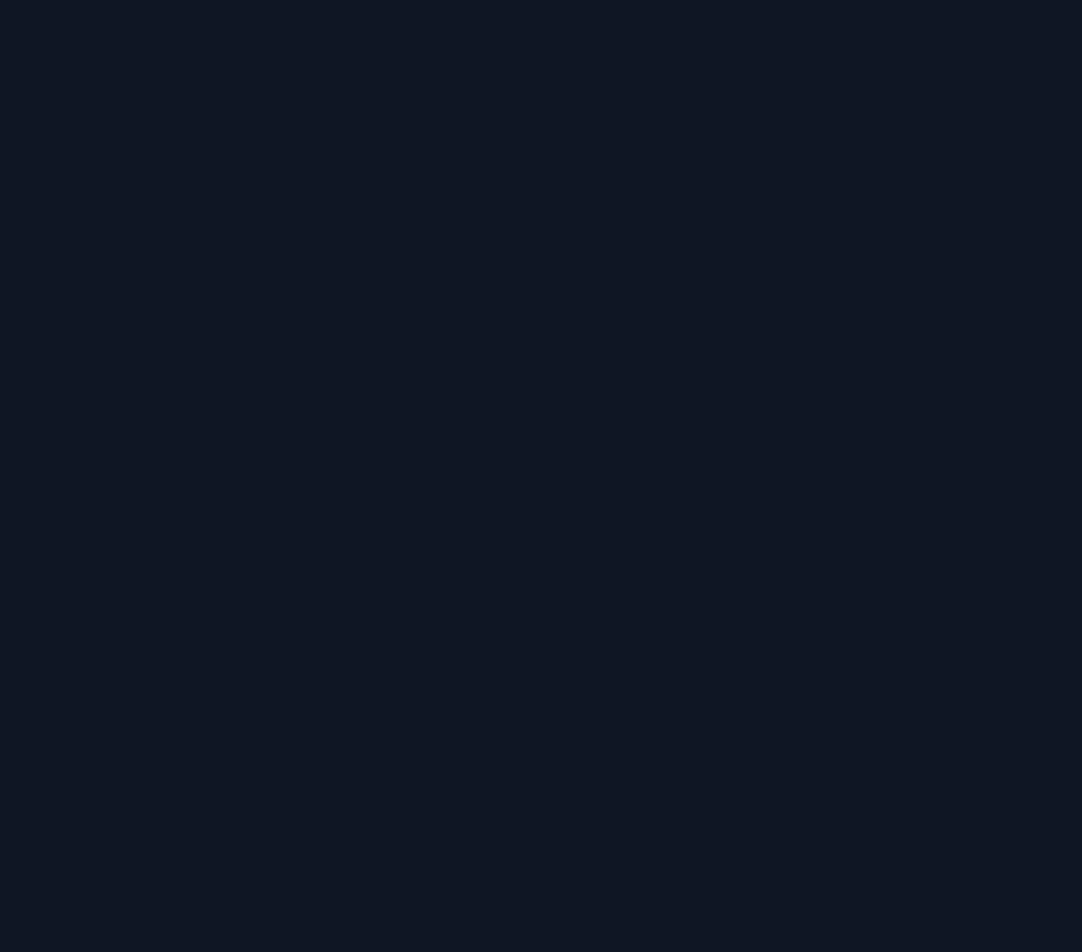
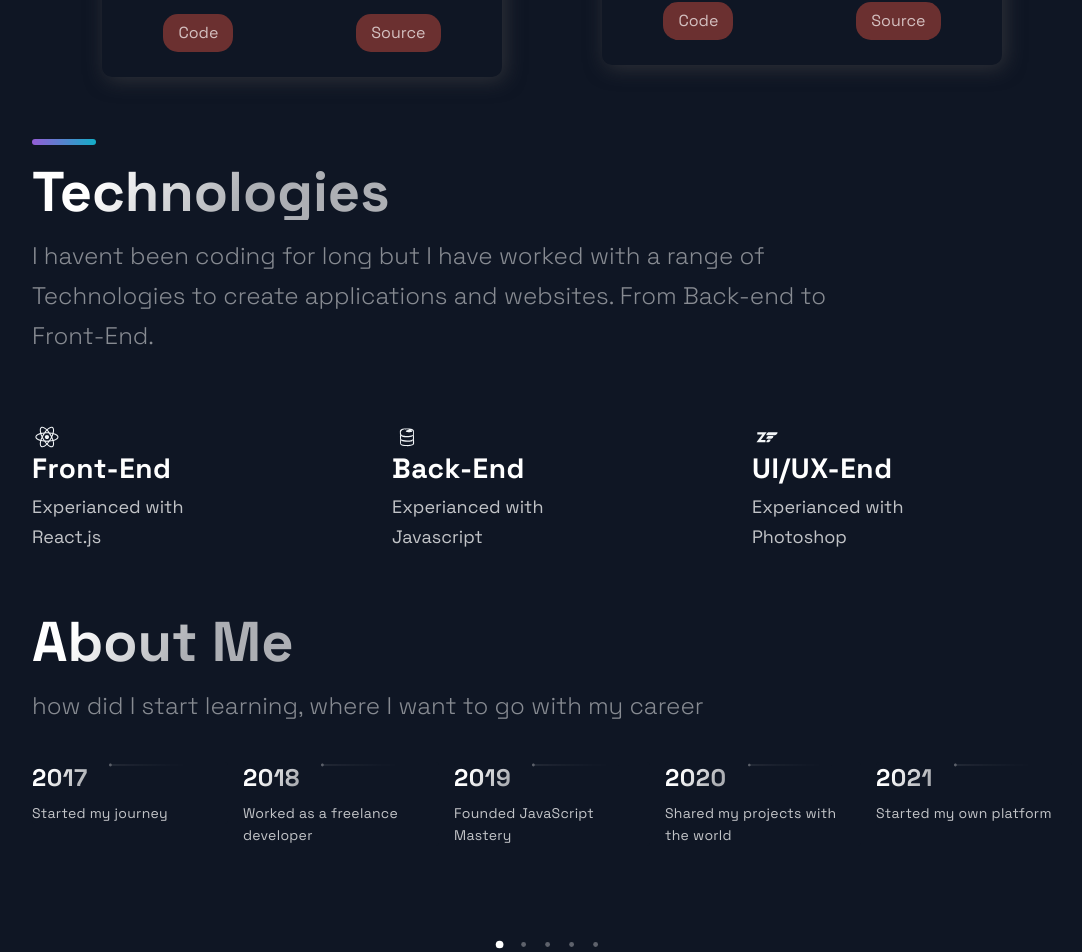
Before and after one commit to Pacman-1/react-portfolio.github.io, a Next.js app: page / in a window 1280 px wide. Shown: the part 2095-3047 px from the top of the page, without its empty margins (88-1170 px from the left). Before the commit the page ends 1948 px from the top, so only its background shows below. Built offline with nearby package versions, Linux system fonts and the light colour scheme.

Commit message:
75% done
about me and technology sections done

```diff
--- a/src/components/Projects/Projects.js
+++ b/src/components/Projects/Projects.js
@@ -20,6 +20,18 @@ const Projects = () => (
             <Hr/>
           </TitleContent>
           <CardInfo>{description}</CardInfo>
+          <div>
+            <TitleContent>Stack</TitleContent>
+            <TagList>
+              {tags.map((tag,i)=>(
+                <Tag key={i}>{tag}</Tag>
+              ))}
+            </TagList>
+          </div>
+          <UtilityList>
+            <ExternalLinks href={visit}>Code</ExternalLinks>
+            <ExternalLinks href={source}>Source</ExternalLinks>
+          </UtilityList>
         </BlogCard>
       ))}
     </GridContainer>
--- a/src/components/Technologies/Technologies.js
+++ b/src/components/Technologies/Technologies.js
@@ -4,9 +4,47 @@ import { Section, SectionDivider, SectionText, SectionTitle } from '../../styles
 import { List, ListContainer, ListItem, ListParagraph, ListTitle } from './TechnologiesStyles';
 
 const Technologies = () =>  (
-  <div>
-    Technologies
-  </div>
+ <Section id="Tech">
+   <SectionDivider/>
+   <br/>
+   <SectionTitle>Technologies</SectionTitle>
+   <SectionText> I havent been coding for long but I have worked with a range of Technologies to create applications and websites. From Back-end to Front-End.</SectionText>
+   <List>
+     <ListItem>
+       <DiReact size="3rem"/>
+       <ListContainer>
+         <ListTitle>Front-End</ListTitle>
+         <ListParagraph>
+           Experianced with <br/>
+           React.js
+         </ListParagraph>
+       </ListContainer>
+     </ListItem>
+
+     <ListItem>
+       <DiFirebase size="3rem"/>
+       <ListContainer>
+         <ListTitle>Back-End</ListTitle>
+         <ListParagraph>
+           Experianced with <br/>
+           Javascript
+         </ListParagraph>
+       </ListContainer>
+     </ListItem>
+
+     <ListItem>
+       <DiZend size="3rem"/>
+       <ListContainer>
+         <ListTitle>UI/UX-End</ListTitle>
+         <ListParagraph>
+           Experianced with <br/>
+           Photoshop
+         </ListParagraph>
+       </ListContainer>
+     </ListItem>
+
+   </List>
+ </Section>
 );
 
 export default Technologies;
--- a/src/components/TimeLine/TimeLine.js
+++ b/src/components/TimeLine/TimeLine.js
@@ -7,22 +7,22 @@ import { TimeLineData } from '../../constants/constants';
 const TOTAL_CAROUSEL_COUNT = TimeLineData.length;
 
 const Timeline = () => {
-  // const [activeItem, setActiveItem] = useState(0);
-  // const carouselRef = useRef();
+   const [activeItem, setActiveItem] = useState(0);
+   const carouselRef = useRef();
 
   // const scroll = (node, left) => {
   //   return node.scrollTo({ left, behavior: 'smooth' });
   // }
 
-  // const handleClick = (e, i) => {
-  //   e.preventDefault();
+   const handleClick = (e, i) => {
+     e.preventDefault();
 
-  //   if (carouselRef.current) {
-  //     const scrollLeft = Math.floor(carouselRef.current.scrollWidth * 0.7 * (i / TimeLineData.length));
+     if (carouselRef.current) {
+       const scrollLeft = Math.floor(carouselRef.current.scrollWidth * 0.7 * (i / TimeLineData.length));
 
-  //     scroll(carouselRef.current, scrollLeft);
-  //   }
-  // }
+       scroll(carouselRef.current, scrollLeft);
+     }
+   }
 
   // const handleScroll = () => {
   //   if (carouselRef.current) {
@@ -43,9 +43,75 @@ const Timeline = () => {
   // }, []);
 
   return (
-    <div>
-      Timeline
-    </div>
+    <Section id="about">
+    <SectionTitle>About Me</SectionTitle>
+    <SectionText>
+      how did I start learning, where I want to go with my career
+    </SectionText>
+    <CarouselContainer ref={carouselRef}>
+      <>
+      {TimeLineData.map((item,index)=>(
+        <CarouselMobileScrollNode key={index } final={index=== TOTAL_CAROUSEL_COUNT-1}>
+          <CarouselItem
+          index={index}
+          id={`carousel__item-${index}`}
+          active={activeItem}
+          onClick={(e)=>handleClick(e,index)}
+          >
+            <CarouselItemTitle>
+              {item.year}
+              <CarouselItemImg
+                    width="208"
+                    height="6"
+                    viewBox="0 0 208 6"
+                    fill="none"
+                    xmlns="http://www.w3.org/2000/svg">
+                    <path
+                      fill-rule="evenodd"
+                      clip-rule="evenodd"
+                      d="M2.5 5.5C3.88071 5.5 5 4.38071 5 3V3.5L208 3.50002V2.50002L5 2.5V3C5 1.61929 3.88071 0.5 2.5 0.5C1.11929 0.5 0 1.61929 0 3C0 4.38071 1.11929 5.5 2.5 5.5Z"
+                      fill="url(#paint0_linear)"
+                      fill-opacity="0.33"
+                    />
+                    <defs>
+                      <linearGradient
+                        id="paint0_linear"
+                        x1="-4.30412e-10"
+                        y1="0.5"
+                        x2="208"
+                        y2="0.500295"
+                        gradientUnits="userSpaceOnUse">
+                        <stop stop-color="white" />
+                        <stop
+                          offset="0.79478"
+                          stop-color="white"
+                          stop-opacity="0"
+                        />
+                      </linearGradient>
+                    </defs>
+                  </CarouselItemImg>
+            </CarouselItemTitle>
+            <CarouselItemText>{item.text}</CarouselItemText>
+            </CarouselItem>
+
+        </CarouselMobileScrollNode>
+      ))}
+      </>
+    </CarouselContainer>
+    <CarouselButton>
+      {TimeLineData.map((item,index)=>(
+        <CarouselButton
+        key={index}
+        index={index}
+        active={activeItem}
+        onClick={(e)=>handleClick(e,index)}
+        type="button"
+        >
+        <CarouselButtonDot active ={activeItem}/>
+        </CarouselButton>
+      ))}
+    </CarouselButton>
+    </Section>
   );
 };
 
```
